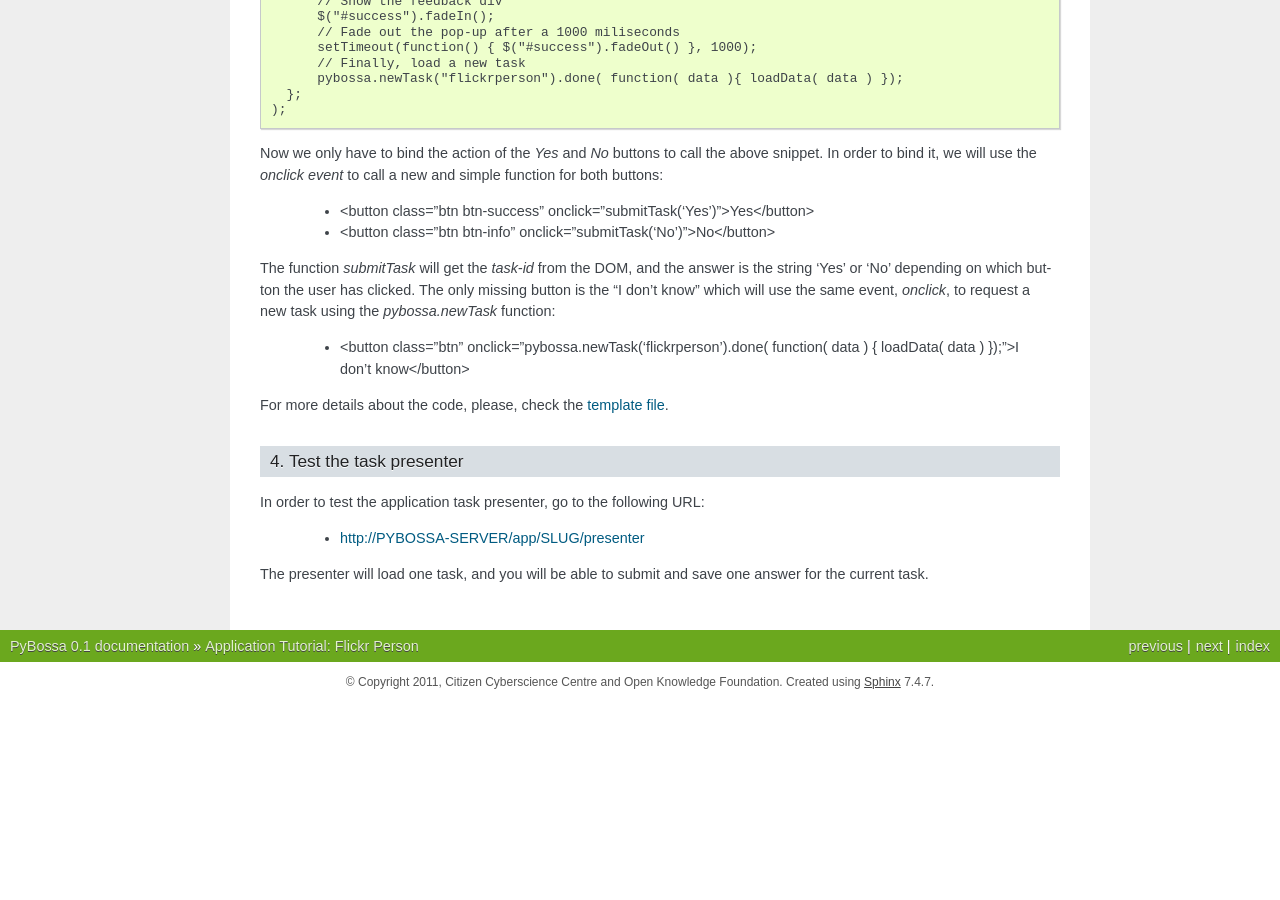
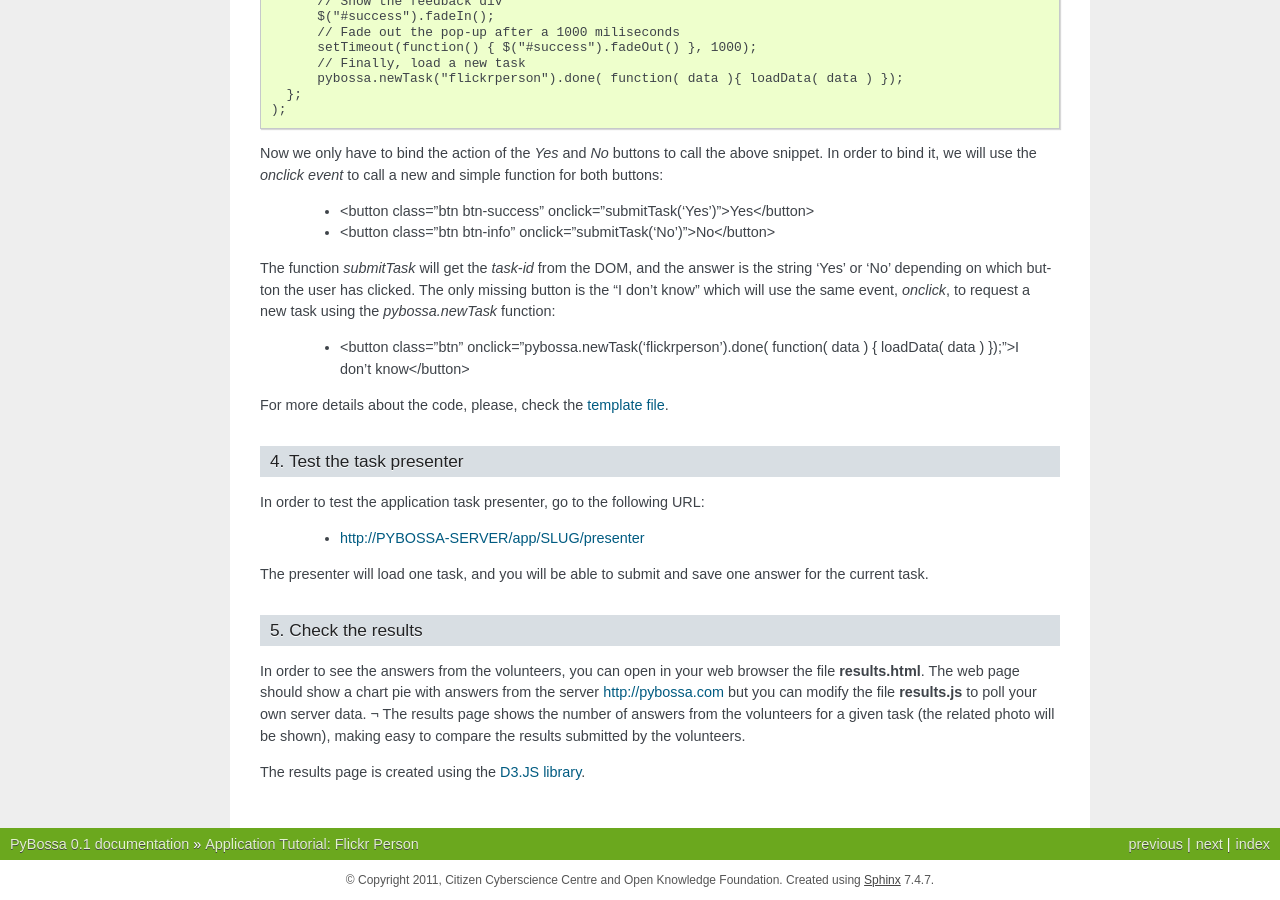
Before and after one commit to Scifabric/pybossa, a Sphinx documentation site: the page built from doc/user/create-application-tutorial.rst, in a window 1280 px wide and 900 px high, scrolled down 3805 px. Built offline with Sphinx 7.4.7, drawn with Linux system fonts in a browser that asks for light colours; before the commit the page ends 4507 px from its top, so only the background shows below that.

Commit message:
Documentation updated with information about the results page for Flickr Person.
The tutorial has been updated to include some information about the results.html
for the demo app Flickr Person.

```diff
--- a/doc/user/create-application-tutorial.rst
+++ b/doc/user/create-application-tutorial.rst
@@ -265,3 +265,17 @@
 
 The presenter will load one task, and you will be able to submit and save one
 answer for the current task.
+
+5. Check the results
+--------------------
+
+In order to see the answers from the volunteers, you can open in your web
+browser the file **results.html**. The web page should show a chart pie with
+answers from the server http://pybossa.com but you can modify the file
+**results.js** to poll your own server data.
+¬
+The results page shows the number of answers from the volunteers for a given
+task (the related photo will be shown), making easy to compare the results
+submitted by the volunteers.
+
+The results page is created using the `D3.JS library <http://d3js.org>`_.
```
